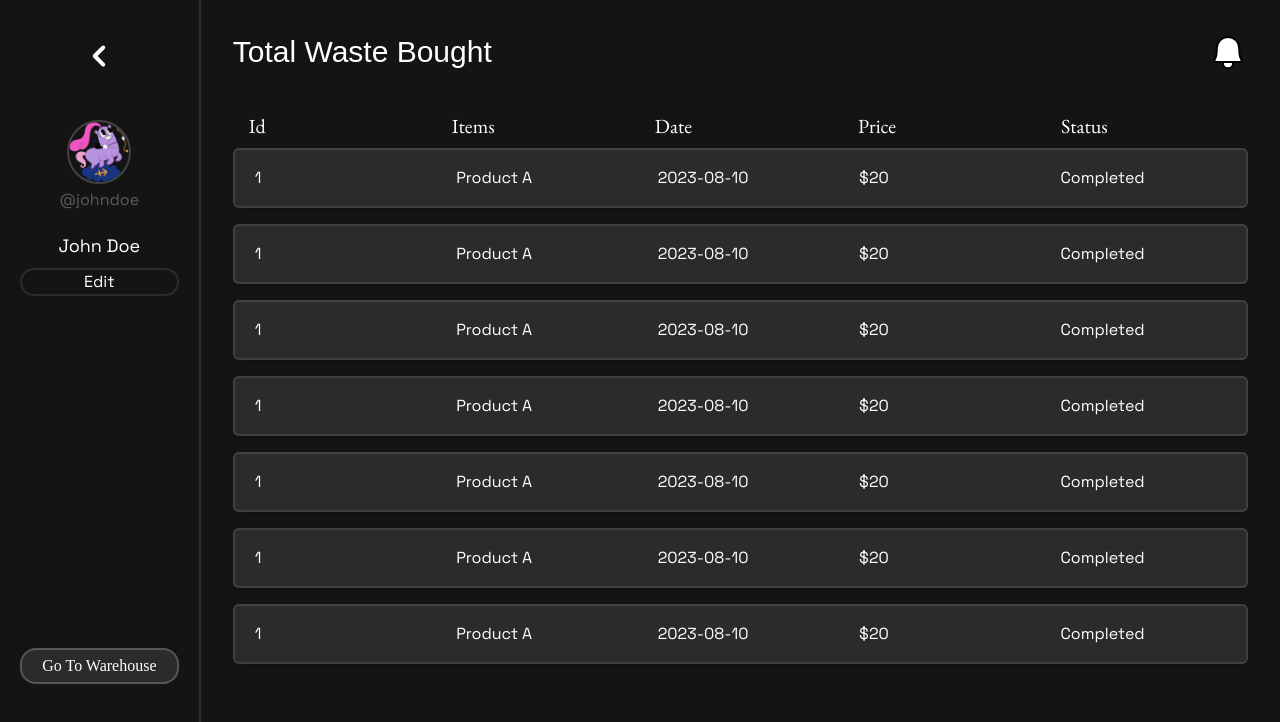
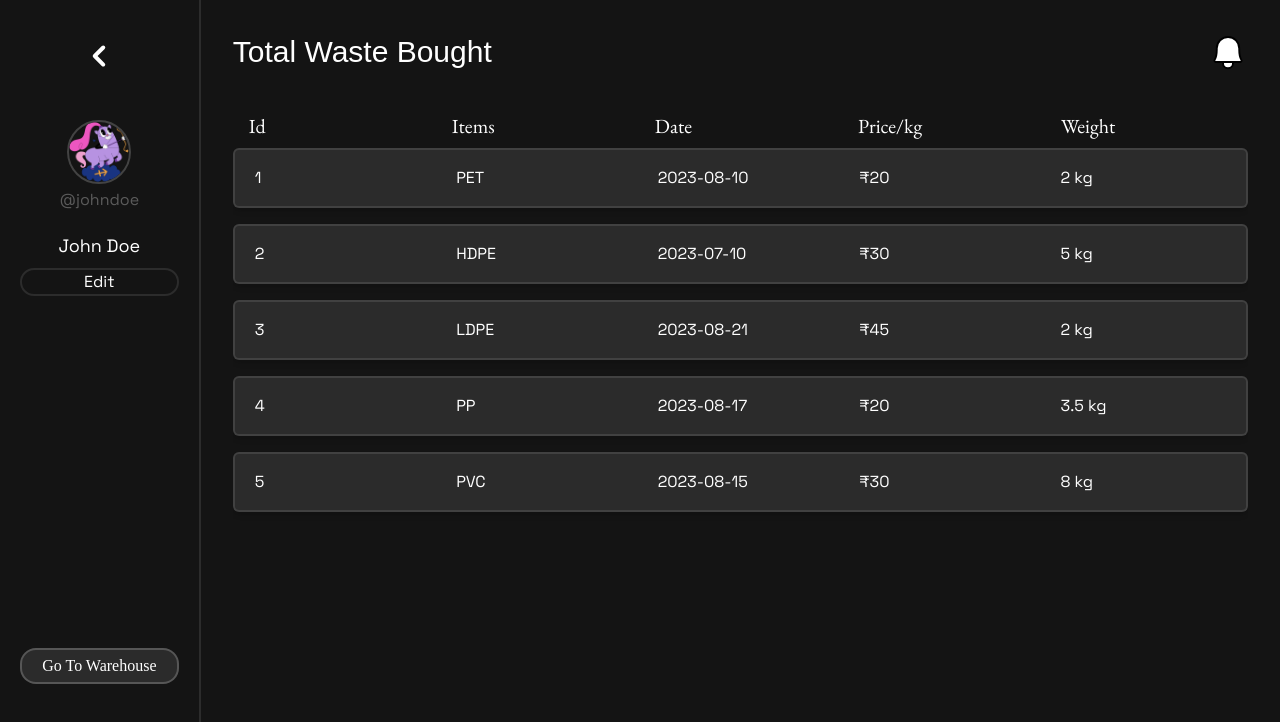
Before and after one commit to RitamSamant/Recycle-It, a Next.js app in the folder frontend/: page /admin/home/earning in a window 1280 px wide. Shown: the top 722 px of the page. Built offline with nearby package versions, Linux system fonts and the light colour scheme; a web font is replaced by a local one.

Commit message:
Earning page changes

```diff
--- a/frontend/app/admin/home/earning/page.jsx
+++ b/frontend/app/admin/home/earning/page.jsx
@@ -14,54 +14,41 @@
   const [selectedMaterial, setSelectedMaterial] = useState("Plastic");
   const [selectedWeight, setSelectedWeight] = useState(1);
   const previousOrders = [
+
     {
       id: 1,
       date: "2023-08-10",
-      items: "Product A",
+      items: "PET",
       price: 20.0,
-      status: "Completed",
+      status: "2 kg",
     },
     {
-      id: 1,
-      date: "2023-08-10",
-      items: "Product A",
-      price: 20.0,
-      status: "Completed",
+      id: 2,
+      date: "2023-07-10",
+      items: "HDPE",
+      price: 30.0,
+      status: "5 kg",
     },
     {
-      id: 1,
-      date: "2023-08-10",
-      items: "Product A",
-      price: 20.0,
-      status: "Completed",
+      id: 3,
+      date: "2023-08-21",
+      items: "LDPE",
+      price: 45.0,
+      status: "2 kg",
     },
     {
-      id: 1,
-      date: "2023-08-10",
-      items: "Product A",
+      id: 4,
+      date: "2023-08-17",
+      items: "PP",
       price: 20.0,
-      status: "Completed",
+      status: "3.5 kg",
     },
     {
-      id: 1,
-      date: "2023-08-10",
-      items: "Product A",
-      price: 20.0,
-      status: "Completed",
-    },
-    {
-      id: 1,
-      date: "2023-08-10",
-      items: "Product A",
-      price: 20.0,
-      status: "Completed",
-    },
-    {
-      id: 1,
-      date: "2023-08-10",
-      items: "Product A",
-      price: 20.0,
-      status: "Completed",
+      id: 5,
+      date: "2023-08-15",
+      items: "PVC",
+      price: 30.0,
+      status: "8 kg",
     },
   ];
 
@@ -122,10 +109,10 @@
                 Date
               </div>
               <div className="w-1/4 text-xl text-left ml-4 text-white font-garamond-regular">
-                Price
+                Price/kg
               </div>
               <div className="w-1/4 text-xl text-left ml-4 text-white font-garamond-regular">
-                Status
+                Weight
               </div>
             </div>
             <div className="mt-2 space-y-4 h-screen overflow-y-scroll scroll">
@@ -144,7 +131,7 @@
                     {order.date}
                   </div>
                   <div className="w-1/4 text-left ml-5 text-white font-space-grostek">
-                    ${order.price}
+                  ₹{order.price}
                   </div>
                   <div className="w-1/4 text-left ml-5 text-white font-space-grostek">
                     {order.status}
@@ -173,10 +160,10 @@
                 Date
               </div>
               <div className="w-1/4 text-white text-center font-garamond-regular">
-                Price
+                Price/kg
               </div>
               <div className="w-1/4 text-white text-center font-garamond-regular">
-                Status
+                Weight
               </div>
             </div>
             <div className="mt-2 space-y-4 h-[30rem] overflow-y-scroll scroll">
@@ -192,7 +179,7 @@
                     {order.date}
                   </div>
                   <div className="w-1/4 text-white text-center font-space-grostek">
-                    ${order.price}
+                  ₹{order.price}
                   </div>
                   <div className="w-1/4 text-white text-center font-space-grostek">
                     {order.status}
--- a/frontend/app/client/home/earning/page.jsx
+++ b/frontend/app/client/home/earning/page.jsx
@@ -17,51 +17,37 @@
     {
       id: 1,
       date: "2023-08-10",
-      items: "Product A",
+      items: "PET",
       price: 20.0,
-      status: "Completed",
+      status: "2 kg",
     },
     {
-      id: 1,
-      date: "2023-08-10",
-      items: "Product A",
-      price: 20.0,
-      status: "Completed",
+      id: 2,
+      date: "2023-07-10",
+      items: "HDPE",
+      price: 30.0,
+      status: "5 kg",
     },
     {
-      id: 1,
-      date: "2023-08-10",
-      items: "Product A",
-      price: 20.0,
-      status: "Completed",
+      id: 3,
+      date: "2023-08-21",
+      items: "LDPE",
+      price: 45.0,
+      status: "2 kg",
     },
     {
-      id: 1,
-      date: "2023-08-10",
-      items: "Product A",
+      id: 4,
+      date: "2023-08-17",
+      items: "PP",
       price: 20.0,
-      status: "Completed",
+      status: "3.5 kg",
     },
     {
-      id: 1,
-      date: "2023-08-10",
-      items: "Product A",
-      price: 20.0,
-      status: "Completed",
-    },
-    {
-      id: 1,
-      date: "2023-08-10",
-      items: "Product A",
-      price: 20.0,
-      status: "Completed",
-    },
-    {
-      id: 1,
-      date: "2023-08-10",
-      items: "Product A",
-      price: 20.0,
-      status: "Completed",
+      id: 5,
+      date: "2023-08-15",
+      items: "PVC",
+      price: 30.0,
+      status: "8 kg",
     },
   ];
 
@@ -122,10 +108,10 @@
                 Date
               </div>
               <div className="w-1/4 text-xl text-left ml-4 text-white font-garamond-regular">
-                Price
+                Price/kg
               </div>
               <div className="w-1/4 text-xl text-left ml-4 text-white font-garamond-regular">
-                Status
+                Weight
               </div>
             </div>
             <div className="mt-2 space-y-4 h-screen overflow-y-scroll scroll">
@@ -144,7 +130,7 @@
                     {order.date}
                   </div>
                   <div className="w-1/4 text-left ml-5 text-white font-space-grostek">
-                    ${order.price}
+                  ₹{order.price}
                   </div>
                   <div className="w-1/4 text-left ml-5 text-white font-space-grostek">
                     {order.status}
@@ -173,10 +159,10 @@
                 Date
               </div>
               <div className="w-1/4 text-white text-center font-garamond-regular">
-                Price
+                Price/kg
               </div>
               <div className="w-1/4 text-white text-center font-garamond-regular">
-                Status
+                Weight
               </div>
             </div>
             <div className="mt-2 space-y-4 h-[30rem] overflow-y-scroll scroll">
@@ -192,7 +178,7 @@
                     {order.date}
                   </div>
                   <div className="w-1/4 text-white text-center font-space-grostek">
-                    ${order.price}
+                  ₹{order.price}
                   </div>
                   <div className="w-1/4 text-white text-center font-space-grostek">
                     {order.status}
```
